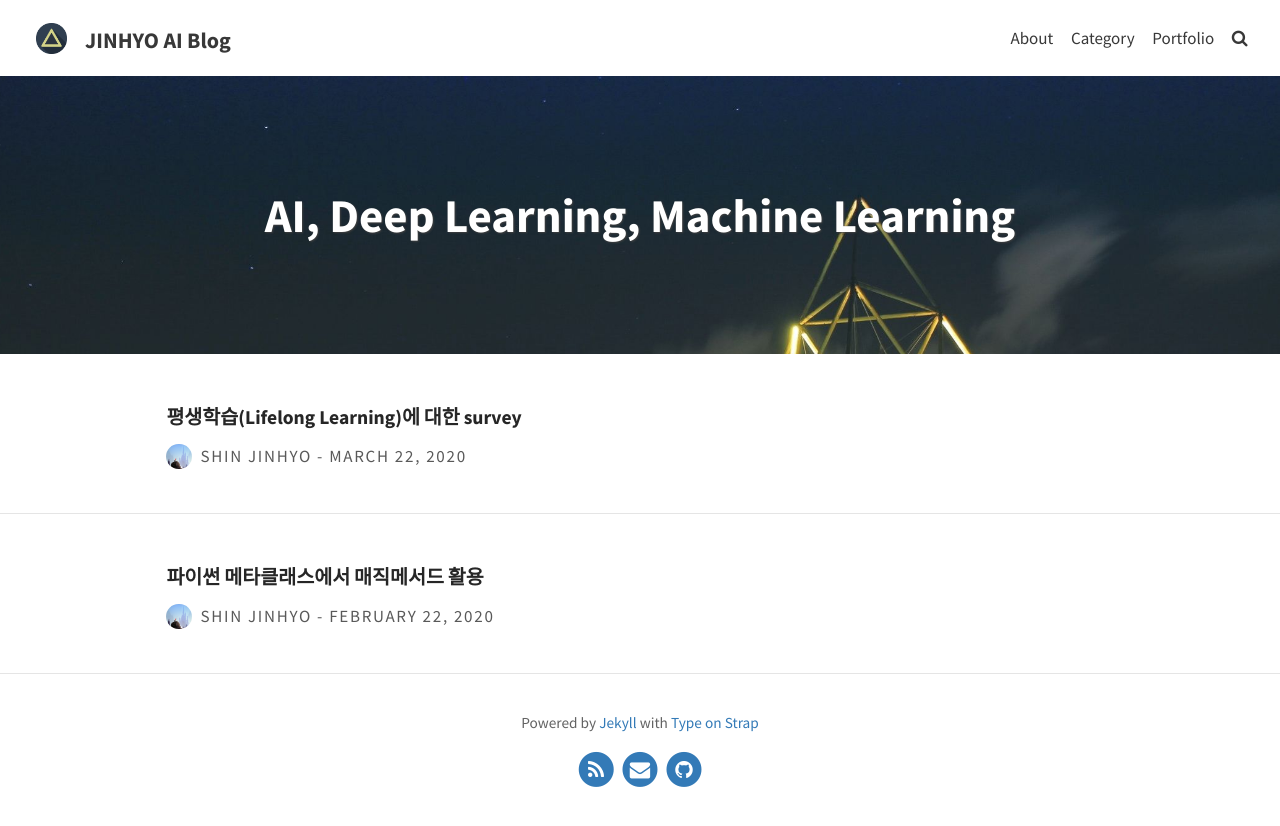
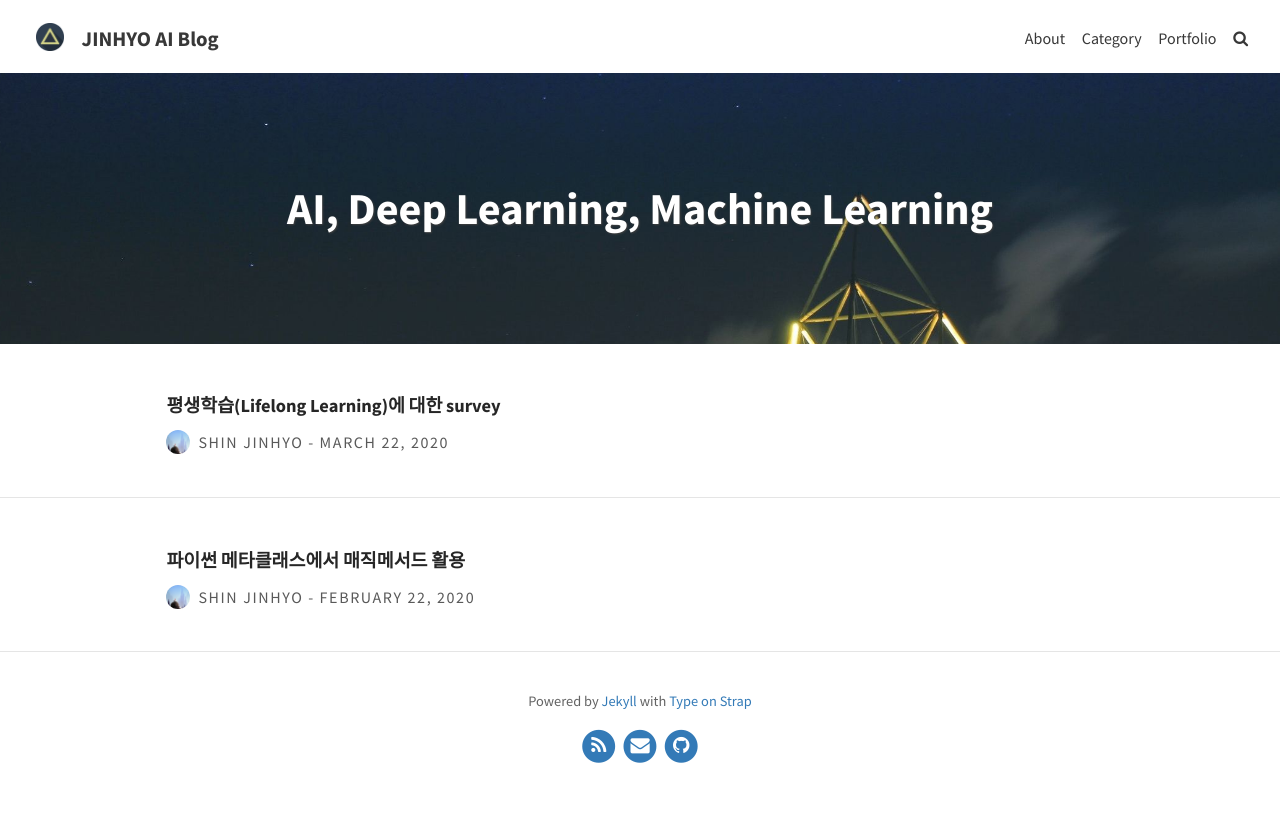
Before and after one commit to realblack0/jinhyo_ai_blog, a Jekyll site: the page built from index.html, in a window 1280 px wide. Shown: the top 826 px of the page. Built offline with Jekyll 4.4.1, drawn with Linux system fonts in a browser that asks for light colours; the list of posts is cut into pages by our own code.

Commit message:
폰트 크기 작게 수정

```diff
--- a/_sass/base/_variables.scss
+++ b/_sass/base/_variables.scss
@@ -2,7 +2,7 @@
 $font-family-main: 'Source Sans Pro', Helvetica, Arial, sans-serif;
 $font-family-headings: 'Source Sans Pro', Helvetica, Arial, sans-serif;
 $font-family-logo: 'Source Sans Pro', Helvetica, Arial, sans-serif;
-$font-size: 1.063em;
+$font-size: 1em;
 
 // Padding
 $padding-x-large: 23%;
```
